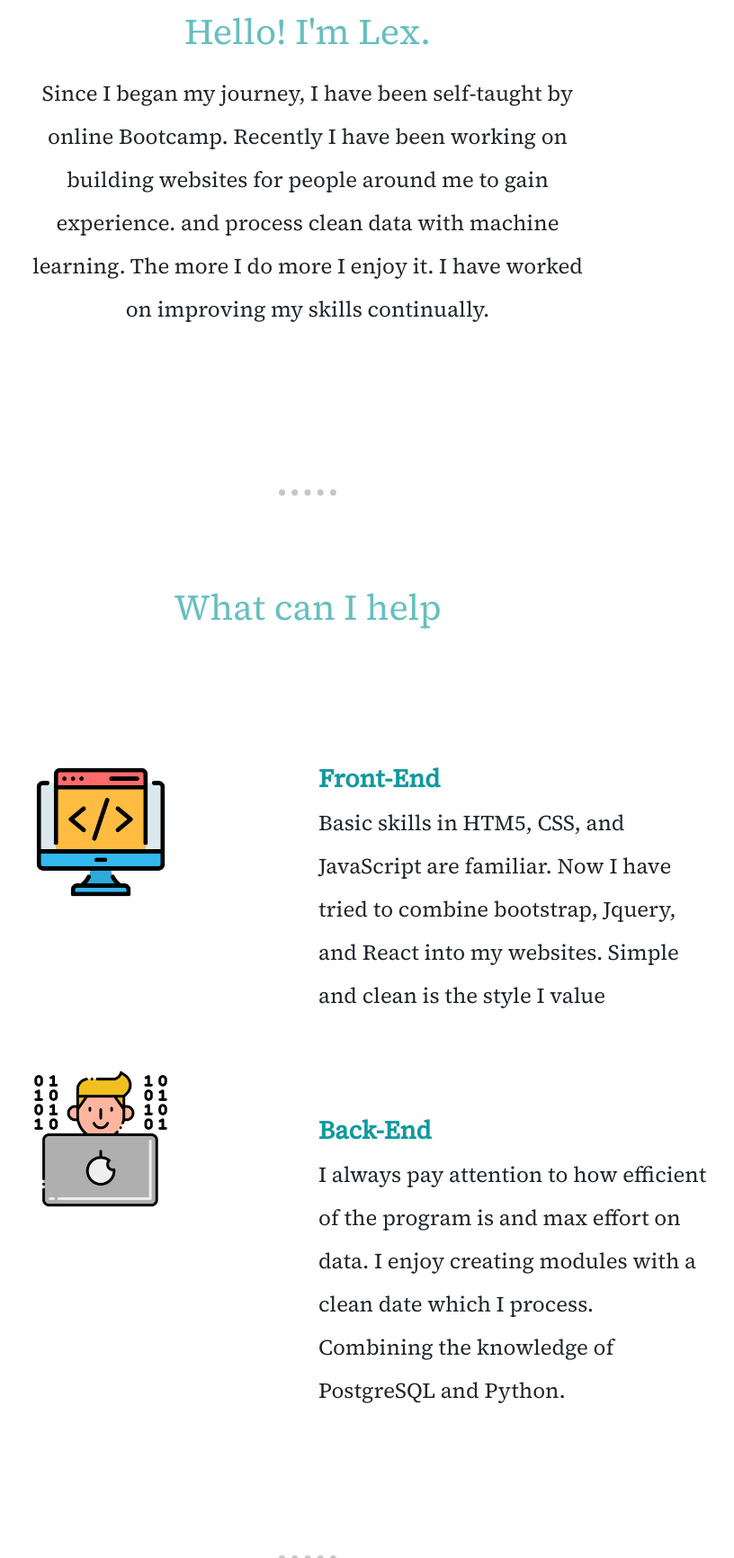
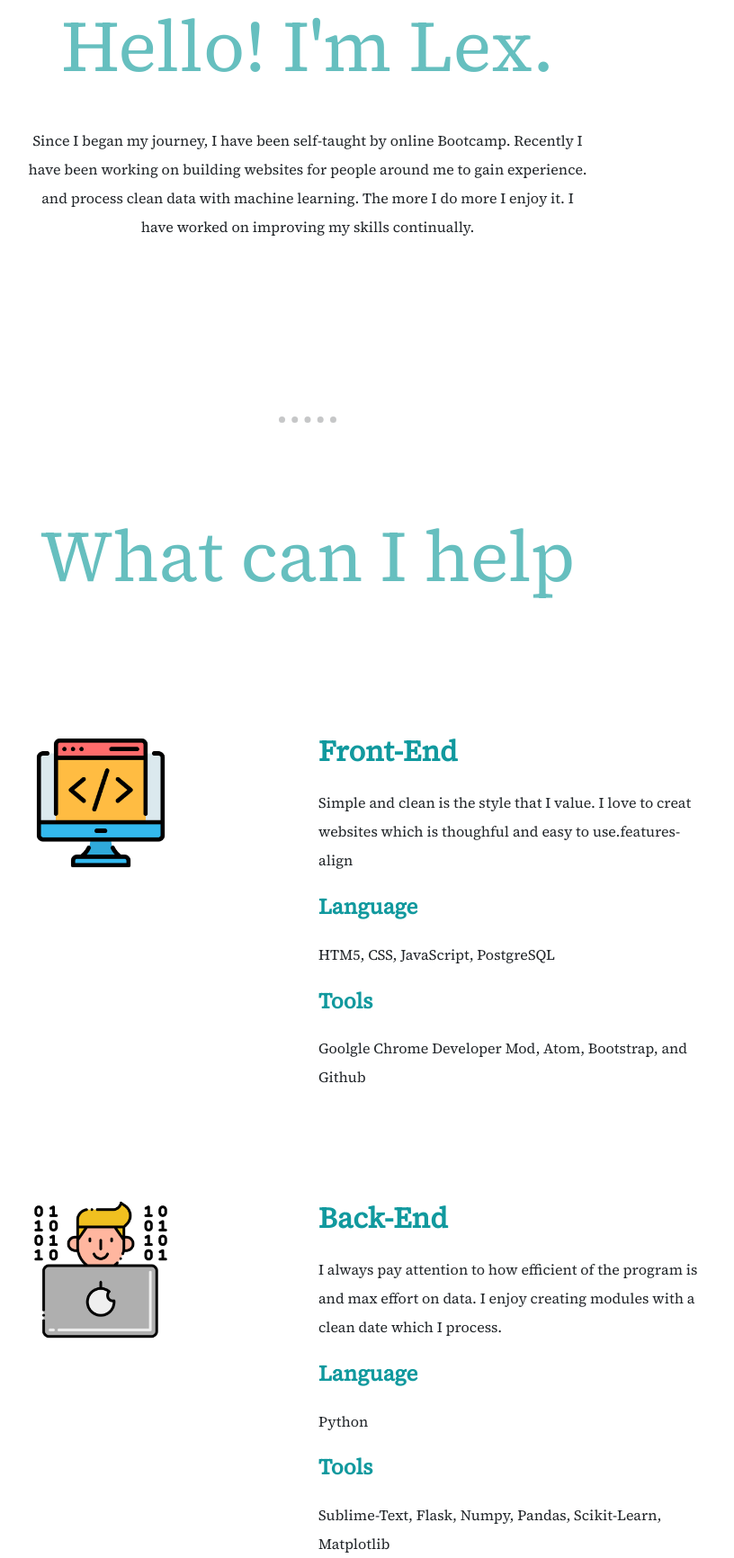
Before and after one commit to lexlu726/CV, a plain HTML site: page index.html in a window 1280 px wide. Shown: the part 1068-2800 px from the top of the page at 90% size, without its empty margins (298-1114 px from the left). Drawn offline with nearby package versions, Linux system fonts and the light colour scheme.

Commit message:
Added more information into features section

```diff
--- a/css/styles.css
+++ b/css/styles.css
@@ -26,7 +26,7 @@ h2{
   color: #66BFBF;
 }
 
-h3{
+h3,h4{
   font-family: 'Source Serif 4', sans-serif;
   color:#11999E;
   font-weight: bold;
@@ -34,10 +34,15 @@ h3{
 
 
 
+
+
 p{
   font-family:'Source Serif 4', sans-serif;
   line-height: 2;
 }
+
+
+
 
 
 .container-fluid{
@@ -49,12 +54,19 @@ p{
 
 
 .description{
-  font-size: 1.5rem;
-  margin:2% auto;
+  font-size: 1rem;
+  margin:5% auto;
 }
 
-.features-title{
-  font-size: 2.5rem;
+
+
+.third-title{
+  font-size: 2rem;
+}
+
+
+.sub-title{
+  font-size: 5rem;
 }
 
 .hr-style{
@@ -105,17 +117,12 @@ p{
 }
 
 
-.t-h2{
-  font-size: 1.5rem;
-  margin-bottom: 1%;
 
-}
 
 .top-c{
 
   position: absolute;
   right:20%;
-  top: 30px;
 }
 
 .top-mountain{
@@ -127,7 +134,7 @@ p{
 
   position: absolute;
   left:20%;
-  top:40%;
+  top:50%;
 
 }
 
@@ -154,8 +161,11 @@ p{
 .features-spacing{
   margin: 0 auto 100px;
 }
-.features-alingn{
-    margin:50px auto 50px;
+
+.features-align{
+  margin: 50px auto;
+  text-align: center;
+  width: 50%
 }
 
 
@@ -179,14 +189,6 @@ p{
   margin:30px auto;
 }
 
-.contact-h2{
-  font-size: 3rem;
-}
-
-.contact-h3{
-  margin: 10px auto;
-  font-size: 1.3rem;
-}
 
 .contact-b{
   text-align: center;
@@ -230,7 +232,7 @@ p{
 
 
   .description{
-    font-size: 3rem;
+    font-size: 2rem;
   }
 
 
@@ -270,15 +272,6 @@ p{
   }
 
 
-  .features-title{
-    font-size: 7rem;
-  }
-
-  .t-h2{
-    margin-bottom: 40%;
-    font-size: 3rem;
-  }
-
 
 
 
--- a/index.html
+++ b/index.html
@@ -31,7 +31,7 @@
   <section id="title">
     <nav class="navbar navbar-expand-lg navbar-light">
       <div class="container-fluid nav-container">
-        <a class="navbar-brand  features-title"  href="#">Lex</a>
+        <a class="navbar-brand  third-title"  href="#">Lex</a>
         <button class="navbar-toggler" type="button" data-bs-toggle="collapse" data-bs-target="#navbarSupportedContent" aria-controls="navbarSupportedContent" aria-expanded="false" aria-label="Toggle navigation">
           <span class="navbar-toggler-icon"></span>
         </button>
@@ -64,7 +64,7 @@
       <div class="row">
         <div class="col-lg-12">
           <h1 class="c-name">I'm Lex</h1>
-          <h2 class="t-h2"> <span class="pro">Front / Back End </span>developer</h2>
+          <h2 class="third-title"> <span class="pro">Front / Back End </span>developer</h2>
         </div>
       </div>
       <img class="img-fluid bottom-c" src="images/cloud.png" alt="cloud-img">
@@ -81,7 +81,7 @@
       <img class="personal-photo" src="images/Lex.png" alt="Myself">
 
       <div class="row feature-box">
-        <h2 class=" features-title">Hello! I'm Lex.</h2>
+        <h2 class=" sub-title">Hello! I'm Lex.</h2>
         <p class="description"> Since I began my journey,
           I have been self-taught by online Bootcamp.
           Recently I have been working on building websites for people around me to gain experience.
@@ -97,26 +97,31 @@
     <div class="container-fluid profile-level m-container">
       <div class="row">
         <div class="col-lg-12">
-          <h2 class="features-title features-spacing">What can I help</h2>
+          <h2 class="sub-title features-spacing">What can I help</h2>
         </div>
-        <div class="col-lg-6 features-alingn">
+        <div class="col-lg-6 features-align">
           <img class="feature-img" src="images\coding.png" alt=" coding-icon">
         </div>
         <div class="col-lg-6 features-words">
-          <h3>Front-End</h3>
-          <p class = "description">Basic skills in HTM5, CSS, and JavaScript are familiar.
-            Now I have tried to combine bootstrap, Jquery,
-            and React into my websites. Simple and clean is the style I value</p>
+          <h3 class=" third-title">Front-End</h3>
+          <p class = "description"> Simple and clean is the style that I value. I love to creat websites which is thoughful and easy to use.features-align</p>
+          <h4>Language</h4>
+          <p class = "description"> HTM5, CSS, JavaScript,  PostgreSQL</p>
+          <h4>Tools</h4>
+          <p class = "description">Goolgle Chrome Developer Mod, Atom, Bootstrap, and Github</p>
         </div>
         <div class="col-lg-6 features-align">
           <img class="feature-img" src="images\programmer.png" alt="programmer-icon">
 
         </div>
         <div class="col-lg-6 features-words">
-          <h3>Back-End</h3>
+          <h3 class=" third-title">Back-End</h3>
           <p class = "description"> I always pay attention to how efficient of the program is and max effort on data.
-            I enjoy creating modules with a clean date which I process.
-            Combining the knowledge of PostgreSQL and Python. </p>
+            I enjoy creating modules with a clean date which I process. </p>
+            <h4>Language</h4>
+            <p class = "description"> Python</p>
+            <h4>Tools</h4>
+            <p class = "description">Sublime-Text, Flask, Numpy, Pandas, Scikit-Learn, Matplotlib</p>
 
         </div>
       </div>
@@ -132,9 +137,9 @@
       <div class="row">
 
 
-        <h2 class="contact-h2 ">Get In Touch</h2>
-        <h3 class=" contact-h3">I can actually do this!</h3>
-        <p class="c-p">I am looking forward to hearing from you. Please contact me if there has any opportunity that I can help with. Thank you for visiting. See you soon! </p>
+        <h2 class="sub-title ">Get In Touch</h2>
+        <h3 class=" third-title">I can actually do this!</h3>
+        <p class="c-p description">I am looking forward to hearing from you. Please contact me if there has any opportunity that I can help with. Thank you for visiting. See you soon! </p>
         <div class="contact-b">
 
 
```
